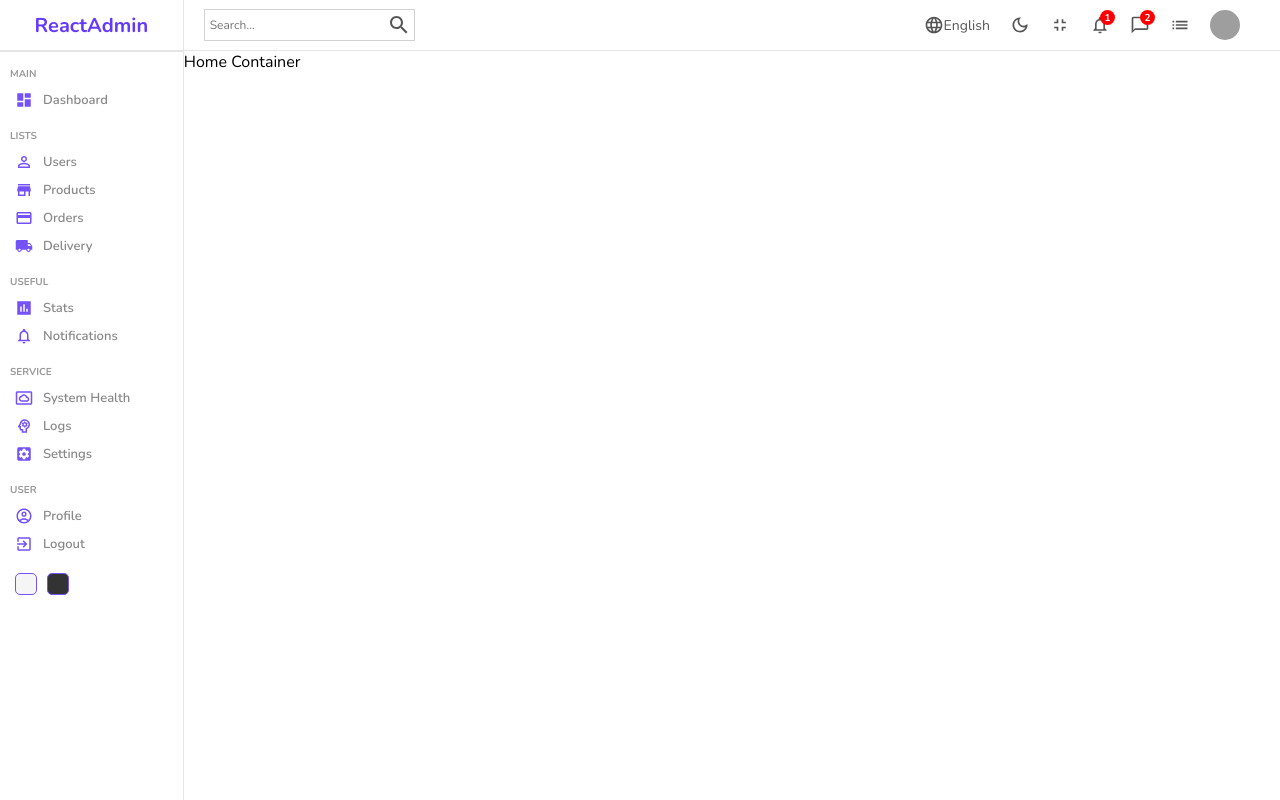
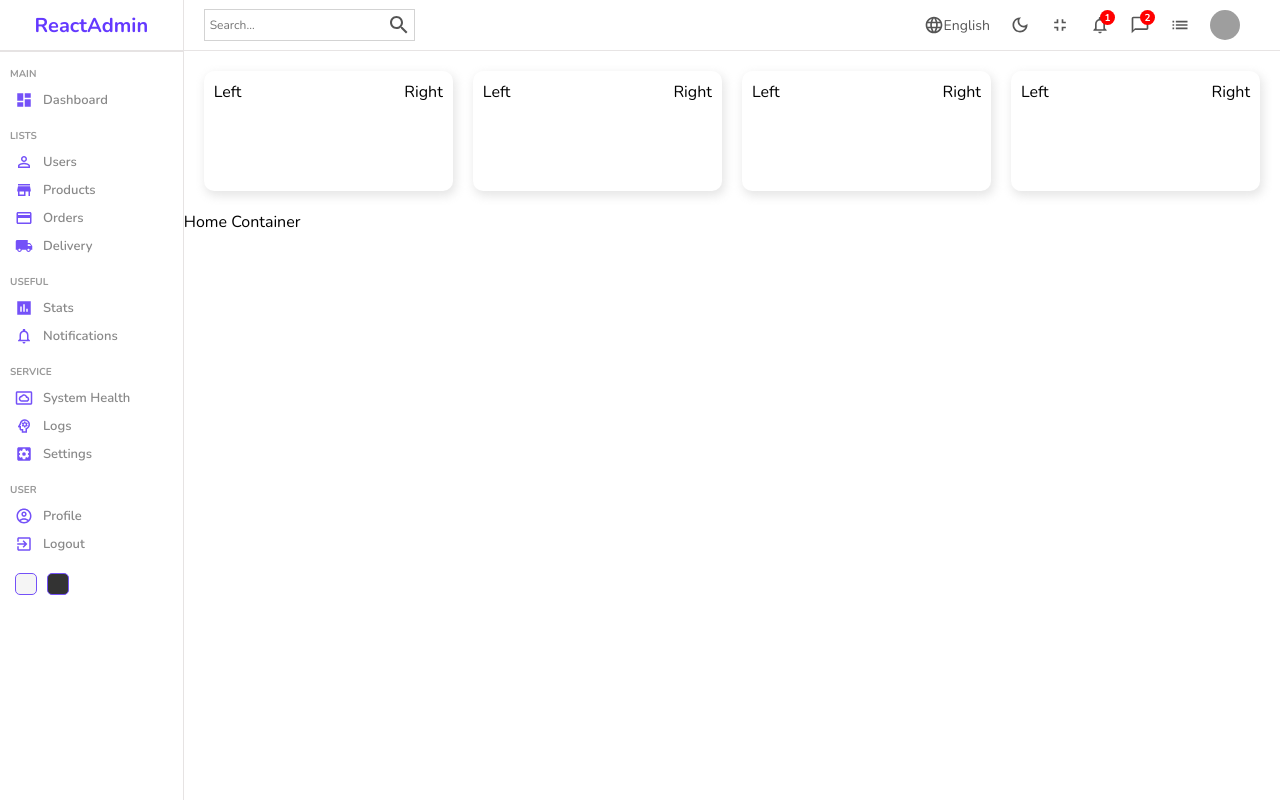
Before and after one commit to KotniSohan98/react-admin-pannel, a React (Create React App) app: page / in a window 1280 px wide. Built offline with nearby package versions, Linux system fonts and the light colour scheme; grey boxes are pictures that could not be loaded.

Commit message:
Widget component created

```diff
--- /dev/null
+++ b/src/components/widget/Widget.jsx
@@ -0,0 +1,12 @@
+import "./widget.scss";
+
+const Widget = () => {
+  return (
+    <div className="widget">
+      <div className="left">Left</div>
+      <div className="right">Right</div>
+    </div>
+  );
+};
+
+export default Widget;
--- /dev/null
+++ b/src/components/widget/widget.scss
@@ -0,0 +1,11 @@
+.widget {
+  display: flex;
+  //   background-color: red;
+  flex: 1;
+  justify-content: space-between;
+  padding: 10px;
+  -webkit-box-shadow: 2px 4px 10px 1px rgba(0, 0, 0, 0.47);
+  box-shadow: 2px 4px 10px 1px rgba(201, 201, 201, 0.47);
+  border-radius: 10px;
+  height: 100px;
+}
--- a/src/pages/home/Home.jsx
+++ b/src/pages/home/Home.jsx
@@ -2,6 +2,7 @@
 import "./home.scss";
 import Sidebar from "../../components/sidebar/Sidebar";
 import Navbar from "../../components/navbar/Navbar";
+import Widget from "../../components/widget/Widget";
 
 const Home = () => {
   return (
@@ -9,6 +10,12 @@
       <Sidebar />
       <div className="homeContainer">
         <Navbar />
+        <div className="widgets">
+          <Widget />
+          <Widget />
+          <Widget />
+          <Widget />
+        </div>
         Home Container
       </div>
     </div>
--- a/src/pages/home/home.scss
+++ b/src/pages/home/home.scss
@@ -4,5 +4,10 @@
   .homeContainer {
     // background-color: lightblue;
     flex: 6;
+    .widgets {
+      display: flex;
+      padding: 20px;
+      gap: 20px;
+    }
   }
 }
```
